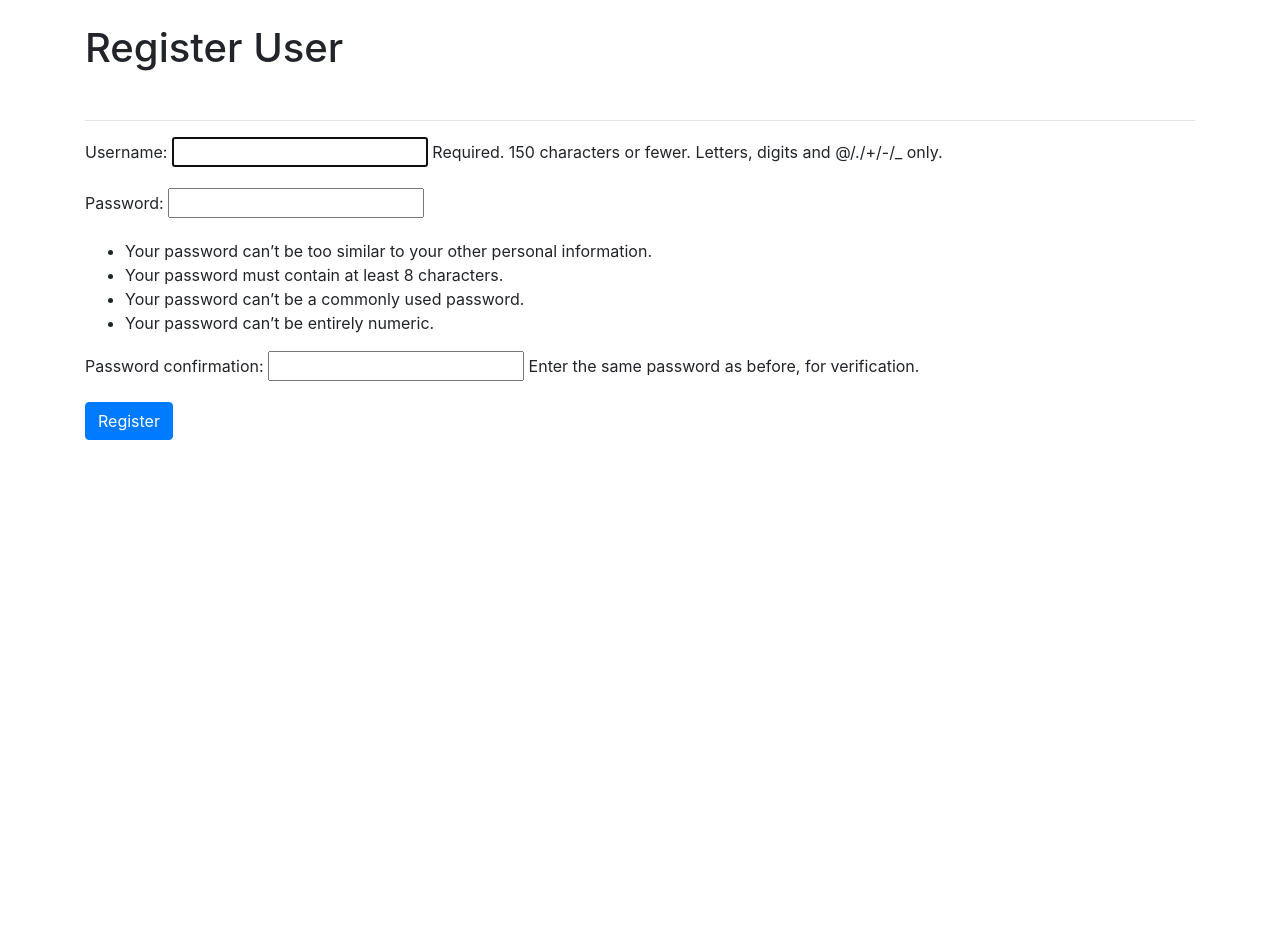
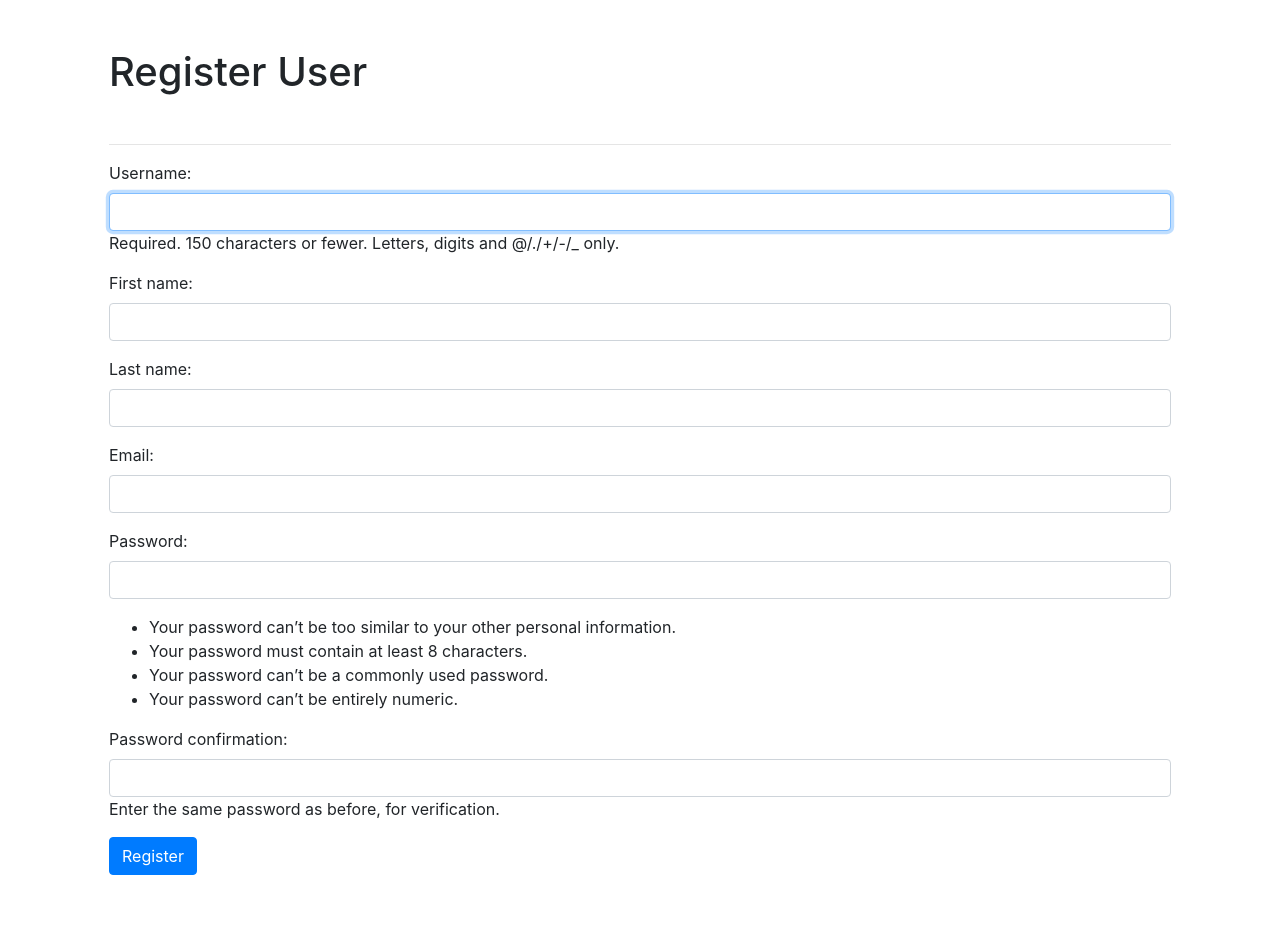
Before and after one commit to sudiptoshahin/myclub, a Django app: page /members/register_user in a window 1280 px wide. Shown: the part 56-1003 px from the top of the page. Before the commit the page ends 496 px from the top, so only its background shows below. Run offline with Django 4.2, Linux system fonts and the light colour scheme; some libraries are stand-ins or nearby versions.

Commit message:
customize user registration

```diff
--- /dev/null
+++ b/myclub_website/members/forms.py
@@ -0,0 +1,23 @@
+from django.contrib.auth.forms import UserCreationForm
+from django.contrib.auth.models import User
+from django import forms
+
+class RegisterUserForm(UserCreationForm):
+    email = forms.EmailField(widget=forms.EmailInput(attrs={'class': 'form-control'}))
+    first_name = forms.CharField(max_length=50,
+        widget=forms.TextInput(attrs={'class': 'form-control'}))
+    last_name = forms.CharField(max_length=50,
+        widget=forms.TextInput(attrs={'class': 'form-control'}))
+
+    class Meta:
+        model = User
+        fields = ('username', 'first_name', 'last_name', 'email',
+            'password1', 'password2')
+
+
+    def __init__(self, *args, **kwargs):
+        super(RegisterUserForm, self).__init__(*args, **kwargs)
+
+        self.fields['username'].widget.attrs['class'] = 'form-control'
+        self.fields['password1'].widget.attrs['class'] = 'form-control'
+        self.fields['password2'].widget.attrs['class'] = 'form-control'
--- a/myclub_website/members/templates/authenticate/register_user.html
+++ b/myclub_website/members/templates/authenticate/register_user.html
@@ -7,6 +7,7 @@
     <p>There was an error.</p>
 {% endif %}
 
+<div class="shadow-md p-4 mb-5 bg-body rounded">
     <h1>Register User</h1>
     <br><hr>
 
@@ -16,5 +17,6 @@
         {{ form.as_p }}
         <input class="btn btn-primary" type="submit" value="Register">
     </form>
+</div>
 
 {% endblock %}
--- a/myclub_website/members/urls.py
+++ b/myclub_website/members/urls.py
@@ -5,5 +5,5 @@
 urlpatterns = [
     path('login_user', views.login_user, name='login'),
     path('logout_user', views.logout_user, name='logout'),
-    path('register_user', views.register_user, name='register-user')
+    path('register_user', views.register_user, name='register-user'),
 ]
--- a/myclub_website/members/views.py
+++ b/myclub_website/members/views.py
@@ -3,11 +3,12 @@
 from django.contrib.auth import authenticate, login, logout
 from django.contrib import messages
 from django.contrib.auth.forms import UserCreationForm
+from .forms import RegisterUserForm
 
 
 def register_user(request: HttpRequest):
     if request.method == 'POST':
-        form = UserCreationForm(request.POST)
+        form = RegisterUserForm(request.POST)
         print('form ok')
         if form.is_valid():
             print('form is valid. ok')
@@ -21,7 +22,7 @@
             return redirect('home')
     else:
         print('hello-3')
-        form = UserCreationForm()
+        form = RegisterUserForm()
 
     return render(request, 'authenticate/register_user.html', {
         'form': form
```
Also changed, not shown: myclub_website/db.sqlite3. Lines whose indentation alone changed are shown as unchanged.
